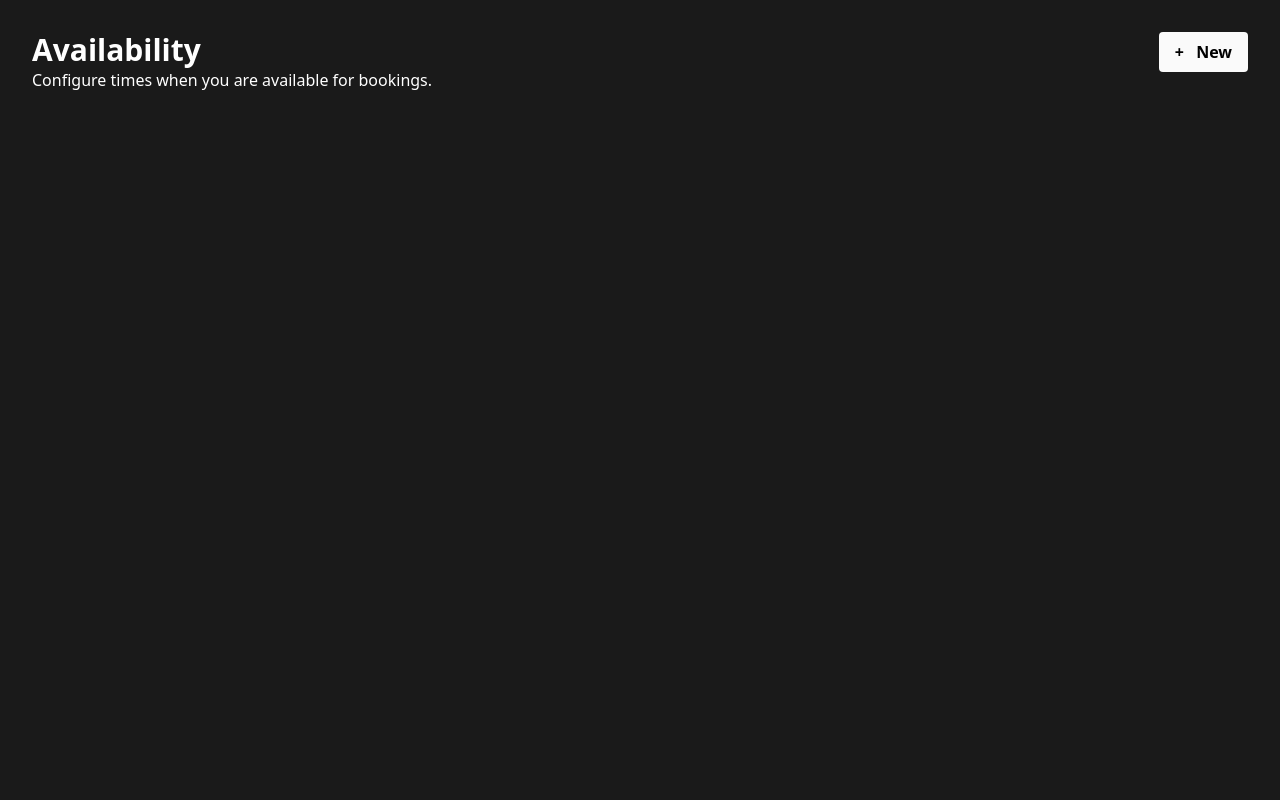
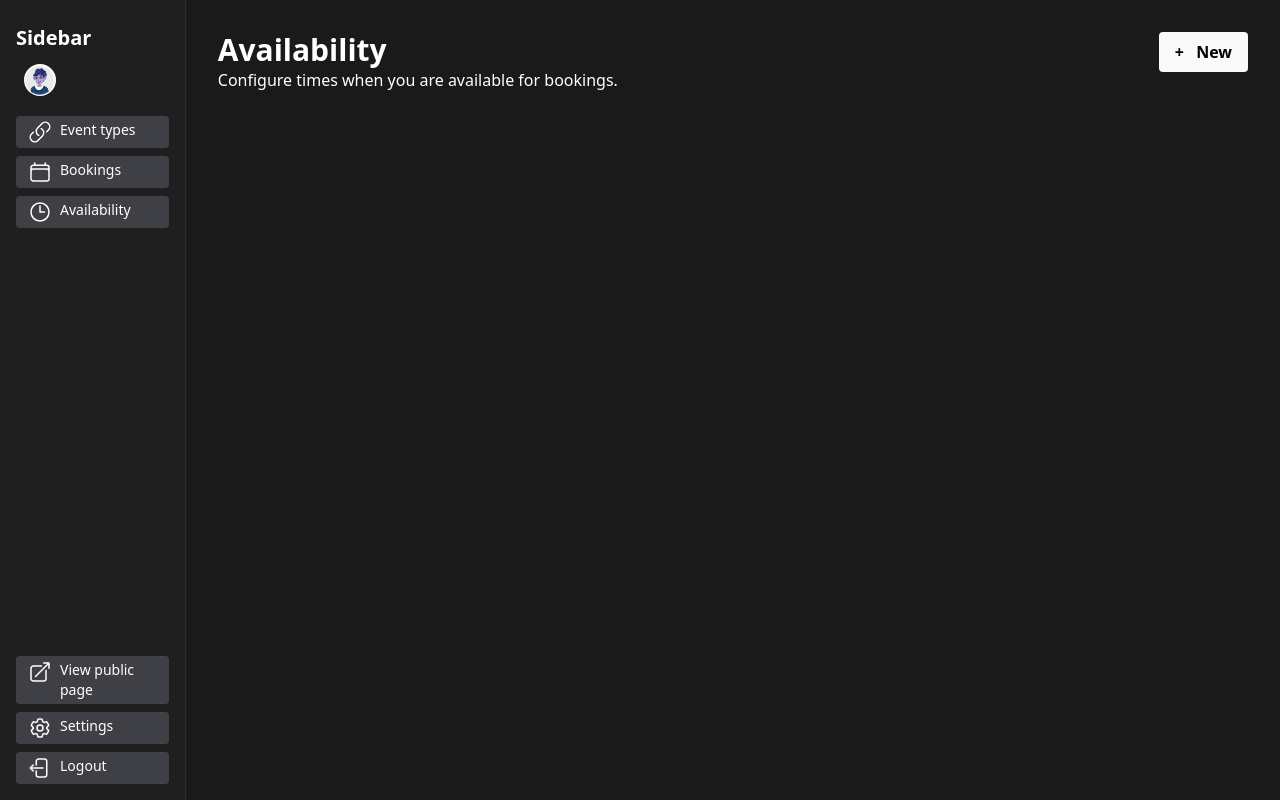
Before and after one commit to Agahan14/schedule, a FastAPI app: page /availability in a window 1280 px wide. Run offline with FastAPI, Linux system fonts and the light colour scheme; some libraries are stand-ins or nearby versions.

Commit message:
Added some changes to import in availability_detail.html

```diff
--- a/src/project/static/css/main.css
+++ b/src/project/static/css/main.css
@@ -1858,6 +1858,10 @@ input:checked + .toggle-bg {
   --tw-border-opacity: 1;
   border-color: rgb(82 82 91 / var(--tw-border-opacity));
 }
+.border-\[\#2E2E2E\] {
+  --tw-border-opacity: 1;
+  border-color: rgb(46 46 46 / var(--tw-border-opacity));
+}
 .\!bg-gray-50 {
   --tw-bg-opacity: 1 !important;
   background-color: rgb(249 250 251 / var(--tw-bg-opacity)) !important;
--- a/src/project/templates/availability/availability_detail.html
+++ b/src/project/templates/availability/availability_detail.html
@@ -1,6 +1,7 @@
 {% extends "base.html" %} {% block content %}
 <div class="flex min-h-screen">
-    {% include "/components/index_sidebar.html" %}
+    {% import "components/index_sidebar.html" as sidebar %}
+    {{ sidebar.render(user) }}
 
     <!-- Main Content -->
     <main class="flex-1 bg-[#1A1A1A] p-8">
--- a/src/project/templates/availability/list_availability.html
+++ b/src/project/templates/availability/list_availability.html
@@ -1,7 +1,9 @@
 {% extends "base.html" %} {% block content %}
 
     <div class="flex min-h-screen">
-        {% include "/components/index_sidebar.html" %}
+    <!-- prettier-ignore -->
+    {% import "components/index_sidebar.html" as sidebar %}
+    {{ sidebar.render(user) }}
 
         <!-- Main Content -->
         <main class="flex h-screen w-full flex-col overflow-y-auto bg-[#1A1A1A] p-8">
--- a/src/project/templates/components/index_sidebar.html
+++ b/src/project/templates/components/index_sidebar.html
@@ -1,6 +1,6 @@
 <!-- Sidebar -->
 {% macro render(user) %}
-<aside class="flex sticky top-0 left-0 h-screen w-1/6 flex-col bg-zinc-900 p-4 text-white">
+<aside class="flex sticky top-0 left-0 h-screen w-1/6 flex-col bg-[#1F1F1F] p-4 text-white border-r border-[#2E2E2E]">
     <h2 class="my-2 text-xl font-bold">Sidebar</h2>
 
     <div class="flex h-10 items-center rounded bg-[#1F1F1F] hover:bg-zinc-500">
--- a/src/project/templates/settings.html
+++ b/src/project/templates/settings.html
@@ -2,7 +2,7 @@
 
 <div class="flex min-h-screen">
     <!-- Sidebar -->
-    <aside class="flex min-h-screen w-1/6 flex-col bg-[#1F1F1F] p-4 text-white">
+    <aside class="flex min-h-screen w-1/6 flex-col bg-[#1F1F1F] p-4 text-white border-r border-[#2E2E2E]">
         <h2 class="my-2 text-xl font-bold">Sidebar</h2>
 
         <!-- Back Button -->
```
